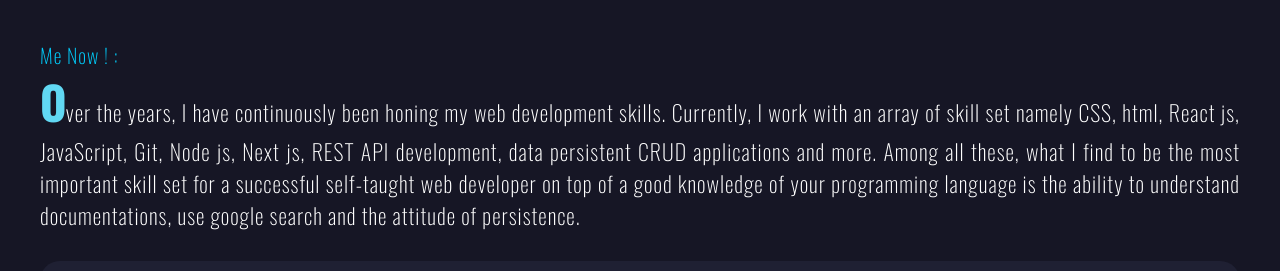
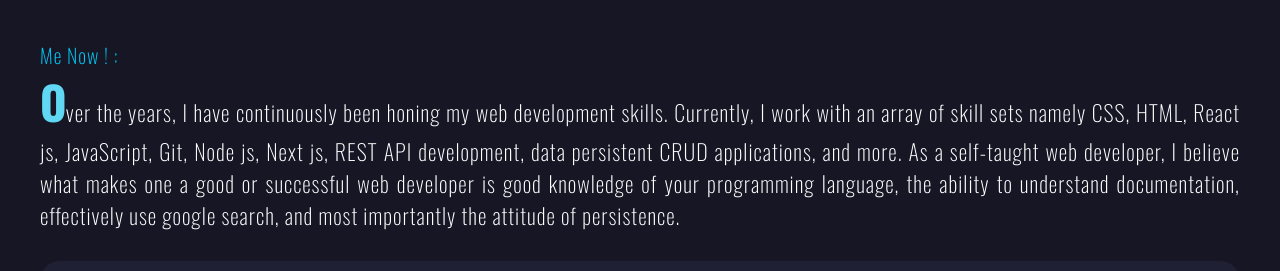
Before and after one commit to alexotoo/2020portfolio, a Next.js app: page /about in a window 1280 px wide. Shown: the part 529-800 px from the top of the page. Built offline with nearby package versions, Linux system fonts and the light colour scheme.

Commit message:
about edit

```diff
--- a/pages/about.js
+++ b/pages/about.js
@@ -30,13 +30,13 @@ const about = () => {
             <p className="page-about--heading">Me Now ! :</p>
             <p className="firstLetter">
               Over the years, I have continuously been honing my web development
-              skills. Currently, I work with an array of skill set namely CSS,
-              html, React js, JavaScript, Git, Node js, Next js, REST API
-              development, data persistent CRUD applications and more. Among all
-              these, what I find to be the most important skill set for a
-              successful self-taught web developer on top of a good knowledge of
-              your programming language is the ability to understand
-              documentations, use google search and the attitude of persistence.
+              skills. Currently, I work with an array of skill sets namely CSS,
+              HTML, React js, JavaScript, Git, Node js, Next js, REST API
+              development, data persistent CRUD applications, and more. As a
+              self-taught web developer, I believe what makes one a good or
+              successful web developer is good knowledge of your programming
+              language, the ability to understand documentation, effectively use
+              google search, and most importantly the attitude of persistence.
             </p>
           </div>
           <div className="page-about__career">
```
